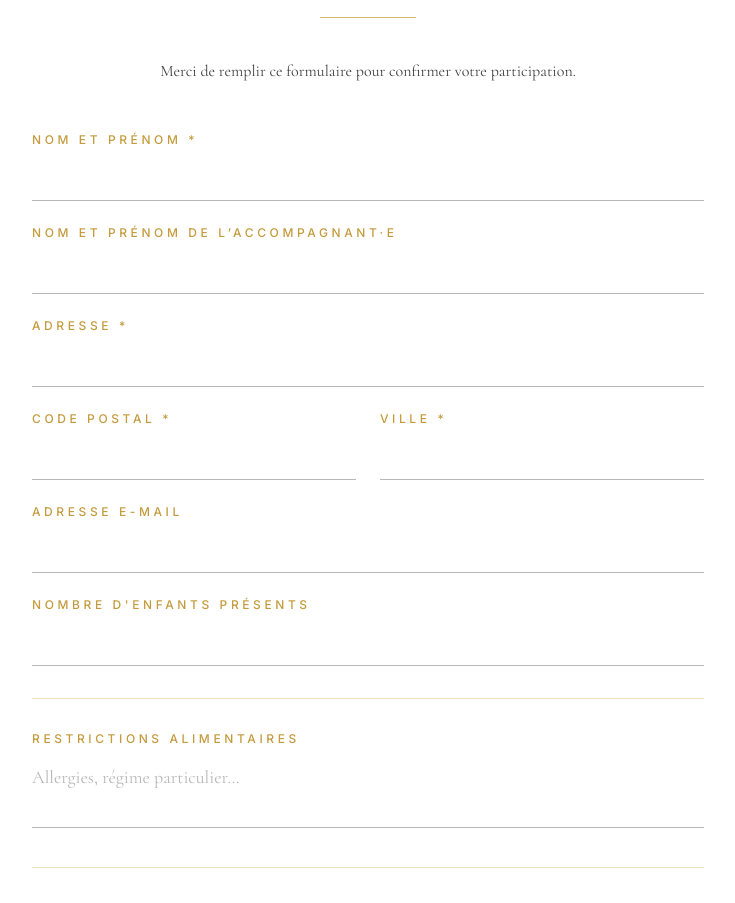
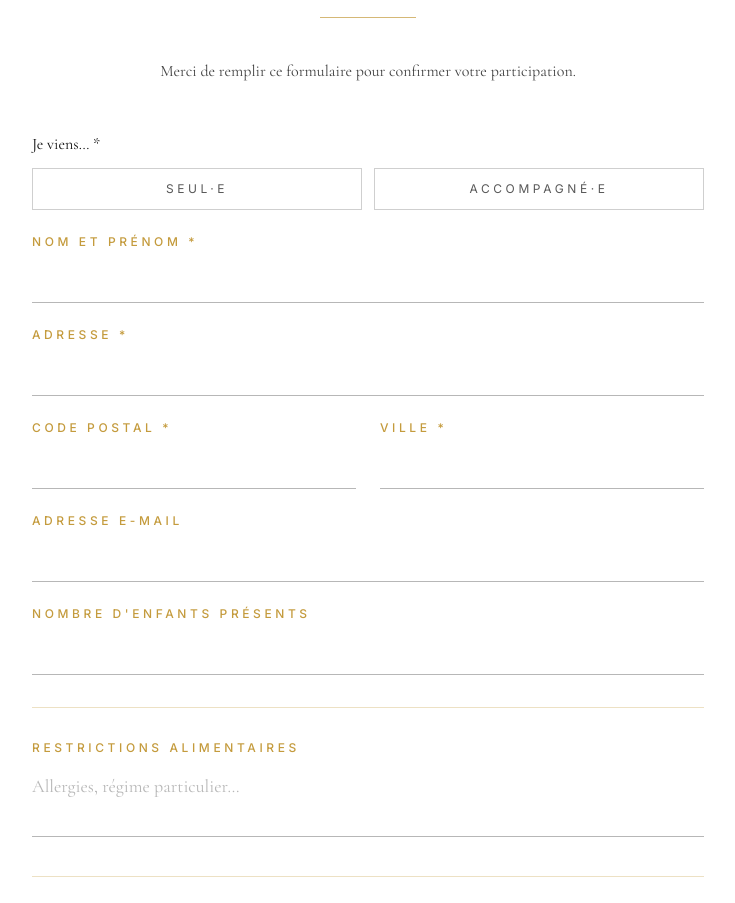
Before and after one commit to Meuss/burdet, a Nuxt app: page / in a window 1280 px wide. Shown: the part 3540-4443 px from the top of the page, without its empty margins (272-1007 px from the left). Built offline with nearby package versions, Linux system fonts and the light colour scheme.

Commit message:
nbre de personnes

```diff
--- a/app/components/NetlifyFormShim.vue
+++ b/app/components/NetlifyFormShim.vue
@@ -2,6 +2,7 @@
     <form name="rsvp" netlify netlify-honeypot="website" hidden aria-hidden="true">
         <input type="text" name="fullName" />
         <input type="text" name="plusOne" />
+        <input type="number" name="peopleCount" />
         <input type="text" name="address" />
         <input type="text" name="npa" />
         <input type="text" name="locality" />
--- a/app/components/RsvpForm.vue
+++ b/app/components/RsvpForm.vue
@@ -1,9 +1,11 @@
 <script setup lang="ts">
-import { computed, onBeforeUnmount, reactive, ref } from 'vue';
+import { computed, onBeforeUnmount, reactive, ref, watch } from 'vue';
 
 type YesNo = 'oui' | 'non' | '';
+type Attendance = 'seul' | 'accompagne' | '';
 
 interface FormState {
+    attendance: Attendance;
     fullName: string;
     plusOne: string;
     address: string;
@@ -19,6 +21,7 @@ interface FormState {
 }
 
 const form = reactive<FormState>({
+    attendance: '',
     fullName: '',
     plusOne: '',
     address: '',
@@ -31,6 +34,16 @@ const form = reactive<FormState>({
     message: '',
     website: '',
 });
+
+watch(
+    () => form.attendance,
+    (val) => {
+        if (val === 'seul') {
+            form.plusOne = '';
+            delete validationErrors.value.plusOne;
+        }
+    },
+);
 
 type Status = 'idle' | 'submitting' | 'success' | 'error';
 const status = ref<Status>('idle');
@@ -60,15 +73,19 @@ function stopSubmitFeedback() {
 
 onBeforeUnmount(stopSubmitFeedback);
 
-function encodeForNetlify(data: Record<string, string>): string {
+function encodeForNetlify(data: Record<string, string | number>): string {
     return Object.keys(data)
-        .map((key) => encodeURIComponent(key) + '=' + encodeURIComponent(data[key] ?? ''))
+        .map((key) => encodeURIComponent(key) + '=' + encodeURIComponent(String(data[key] ?? '')))
         .join('&');
 }
 
 function validate(): boolean {
     const errors: Record<string, string> = {};
+    if (!form.attendance) errors.attendance = 'Merci de répondre.';
     if (!form.fullName.trim()) errors.fullName = 'Merci d’indiquer votre nom et prénom.';
+    if (form.attendance === 'accompagne' && !form.plusOne.trim()) {
+        errors.plusOne = 'Merci d’indiquer le nom de votre accompagnant·e.';
+    }
     if (!form.address.trim()) errors.address = 'Merci d’indiquer votre adresse.';
     if (!form.npa.trim()) errors.npa = 'Merci d’indiquer votre code postal.';
     if (!form.locality.trim()) errors.locality = 'Merci d’indiquer votre ville.';
@@ -90,9 +107,11 @@ async function onSubmit() {
     status.value = 'submitting';
     startSubmitFeedback();
 
+    const peopleCount = form.attendance === 'accompagne' ? 2 : 1;
     const payload = {
         fullName: form.fullName.trim(),
         plusOne: form.plusOne.trim(),
+        peopleCount,
         address: form.address.trim(),
         npa: form.npa.trim(),
         locality: form.locality.trim(),
@@ -172,6 +191,42 @@ async function onSubmit() {
 
                     <div class="grid gap-6 md:grid-cols-2">
                         <div class="md:col-span-2">
+                            <p class="font-serif text-base text-ink">Je viens… *</p>
+                            <div class="mt-3 flex gap-3">
+                                <label
+                                    v-for="option in (
+                                        [
+                                            { value: 'seul', label: 'Seul·e' },
+                                            { value: 'accompagne', label: 'Accompagné·e' },
+                                        ] as const
+                                    )"
+                                    :key="option.value"
+                                    class="flex-1 cursor-pointer border border-ink/20 px-4 py-3 text-center font-sans text-xs uppercase tracking-widest transition duration-150 ease-emph-out focus-within:border-gold focus-within:ring-1 focus-within:ring-gold/40 active:scale-[0.98]"
+                                    :class="
+                                        form.attendance === option.value
+                                            ? 'border-gold bg-gold text-paper'
+                                            : 'text-ink/70 hover:border-gold hover:text-ink'
+                                    "
+                                >
+                                    <input
+                                        type="radio"
+                                        name="attendance"
+                                        :value="option.value"
+                                        :checked="form.attendance === option.value"
+                                        class="sr-only"
+                                        @change="form.attendance = option.value"
+                                    />
+                                    {{ option.label }}
+                                </label>
+                            </div>
+                            <Transition name="error">
+                                <p v-if="validationErrors.attendance" class="mt-1 text-sm text-red-700">
+                                    {{ validationErrors.attendance }}
+                                </p>
+                            </Transition>
+                        </div>
+
+                        <div class="md:col-span-2">
                             <label class="eyebrow block" for="fullName">Nom et prénom *</label>
                             <input
                                 id="fullName"
@@ -189,15 +244,25 @@ async function onSubmit() {
                             </Transition>
                         </div>
 
-                        <div class="md:col-span-2">
-                            <label class="eyebrow block" for="plusOne">Nom et prénom de l’accompagnant·e</label>
+                        <Transition name="reveal">
+                            <div v-if="form.attendance === 'accompagne'" class="md:col-span-2">
+                                <label class="eyebrow block" for="plusOne">
+                                    Nom et prénom de l’accompagnant·e *
+                                </label>
                                 <input
                                     id="plusOne"
                                     v-model="form.plusOne"
                                     type="text"
                                     class="mt-2 w-full border-b border-ink/30 bg-transparent px-0 py-2 font-serif text-lg text-ink transition-colors duration-150 ease-out placeholder:text-ink/30 focus:border-gold focus:outline-none"
+                                    :class="{ 'border-red-600': validationErrors.plusOne }"
                                 />
+                                <Transition name="error">
+                                    <p v-if="validationErrors.plusOne" class="mt-1 text-sm text-red-700">
+                                        {{ validationErrors.plusOne }}
+                                    </p>
+                                </Transition>
                             </div>
+                        </Transition>
 
                         <div class="md:col-span-2">
                             <label class="eyebrow block" for="address">Adresse *</label>
@@ -400,6 +465,22 @@ async function onSubmit() {
     transform: scale(0.98);
 }
 
+.reveal-enter-active {
+    transition:
+        opacity 240ms cubic-bezier(0.23, 1, 0.32, 1),
+        transform 240ms cubic-bezier(0.23, 1, 0.32, 1);
+}
+.reveal-leave-active {
+    transition:
+        opacity 160ms ease-out,
+        transform 160ms ease-out;
+}
+.reveal-enter-from,
+.reveal-leave-to {
+    opacity: 0;
+    transform: translateY(-6px);
+}
+
 .error-enter-active {
     transition:
         opacity 180ms cubic-bezier(0.23, 1, 0.32, 1),
```
Also changed, not shown: 1 other file (tests, documents, lock files or other folders). Lines whose indentation alone changed are shown as unchanged.
